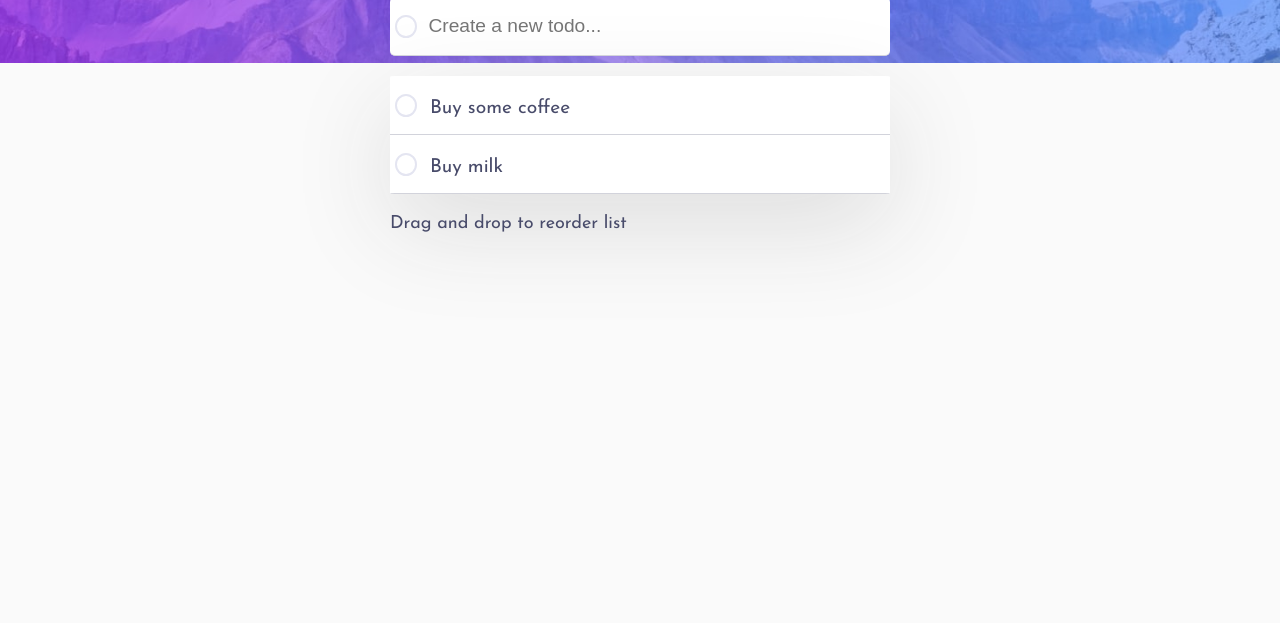
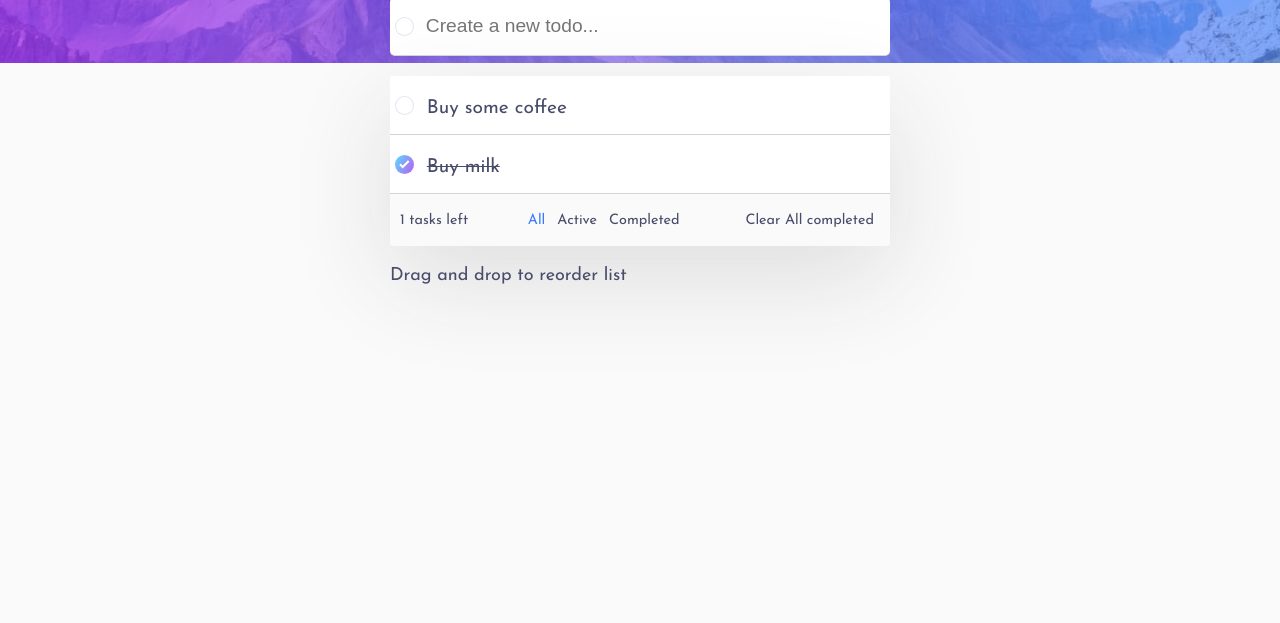
Before and after one commit to parul5/todo-app-main, a plain HTML site: page index.html in a window 1280 px wide. Shown: the part 177-800 px from the top of the page. Drawn offline with Linux system fonts and the light colour scheme.

Commit message:
add bottom bar and fix some bugs

```diff
--- a/index.html
+++ b/index.html
@@ -37,7 +37,7 @@
       </div>
 
       <div class="add-tasks task-card">
-        <div class="circle"></div>
+        <div class="circle"><div class="inner-circle"></div></div>
         <input type="text" id="new-task" placeholder="Create a new todo..." />
       </div>
 
--- a/script.js
+++ b/script.js
@@ -15,24 +15,80 @@ let uniqueId = function () {
 
 let tasks = [{
     description: 'Buy some coffee',
-    status: 'active',
     isChecked: false,
     id: uniqueId()
 },
 {
     description: 'Buy milk',
-    status: 'completed',
-    isChecked: false,
-    id: uniqueId()
+    isChecked: true,
+    id: 163380157084
 }
 ];
 
-function listTasks(filterParam) {
+let count = 0;
+function setCount() {
+    count = 0;
+    for (let i = 0; i < tasks.length; i++) {
+        if (!tasks[i].isChecked) {
+            count++;
+        }
+    }
+}
+
+let activeFilter = 0;
+
+function bottombar() {
+    let html = '';
+    html += `<div class="bottom-bar"><div>${count} tasks left</div>`;
+    if (activeFilter == 0) {
+        // show bottom bar with 'All' highlighted
+        html += `<div><span class="highlight" onclick="setFilter(0)" >All</span><span onclick="setFilter(1)" >Active</span><span onclick="setFilter(2)">Completed</span></div>`;
+    } else if (activeFilter == 1) {
+        //show bottom bar with active highlighted
+        html += `<div><span onclick="setFilter(0)" >All</span><span class="highlight" onclick="setFilter(1)">Active</span><span onclick="setFilter(2)">Completed</span></div>`;
+    } else {
+        // show completed highlighted
+        html += `<div><span onclick="setFilter(0)" >All</span><span onclick="setFilter(1)">Active</span><span class="highlight" onclick="setFilter(2)">Completed</span></div>`;
+    }
+    html += `<span onclick="clearAllCompleted()">Clear All completed</span></div>`;
+    document.getElementById('task-view').innerHTML += html;
+}
+
+function setFilter(filter) {
+    activeFilter = filter;
+    listTasks();
+}
+
+function clearAllCompleted() {
+    for (let i = 0; i < tasks.length; i++) {
+        if (tasks[i].isChecked) {
+            tasks.splice(i, 1);
+        }
+    }
+    listTasks();
+}
+
+function listTasks() {
     let html = '';
     for (let i = 0; i < tasks.length; i++) {
-        if (filterParam == tasks[i].status || filterParam == 'all' || filterParam == undefined) {
-            html += `<div class="task-card" id="${tasks[i].id}">
-            <div class="circle"></div>
+        if (tasks[i].isChecked) {
+            if (activeFilter != 1) {
+                html += `<div class="task-card draggable" id="${tasks[i].id}" draggable="true">
+                    <div class="circle check checked" onclick="check(${tasks[i].id})"><svg xmlns="http://www.w3.org/2000/svg" width="11" height="9"><path fill="none" stroke="#FFF" stroke-width="2" d="M1 4.304L3.696 7l6-6"/></svg></div>
+                    <p class="task-desc"><strike>${tasks[i].description}</strike></p>
+                    <button onclick="deleteTask(${tasks[i].id})"><svg xmlns="http://www.w3.org/2000/svg" width="18" height="18">
+                    <path
+                        fill="#494C6B"
+                        fill-rule="evenodd"
+                        d="M16.97 0l.708.707L9.546 8.84l8.132 8.132-.707.707-8.132-8.132-8.132 8.132L0 16.97l8.132-8.132L0 .707.707 0 8.84 8.132 16.971 0z"
+                    />
+                    </svg></button>
+                </div>`;
+            }
+        } else {
+            if (activeFilter != 2) {
+                html += `<div class="task-card draggable" id="${tasks[i].id}" draggable="true">
+                    <div class="circle check" onclick="check(${tasks[i].id})"><div class="inner-circle"></div></div>
                     <p class="task-desc">${tasks[i].description}</p>
                     <button onclick="deleteTask(${tasks[i].id})"><svg xmlns="http://www.w3.org/2000/svg" width="18" height="18">
                     <path
@@ -41,10 +97,13 @@ function listTasks(filterParam) {
                         d="M16.97 0l.708.707L9.546 8.84l8.132 8.132-.707.707-8.132-8.132-8.132 8.132L0 16.97l8.132-8.132L0 .707.707 0 8.84 8.132 16.971 0z"
                     />
                     </svg></button>
-          </div>`
+                    </div>`;
+                }
             }
     }
     document.getElementById('task-view').innerHTML = html;
+    setCount();
+    bottombar();
 }
 
 function deleteTask(id) {
@@ -54,7 +113,8 @@ function deleteTask(id) {
         }
     }
     console.log('deleting task with id ' + id);
-    document.getElementById(id).remove();
+    setCount();
+    listTasks();
 }
 
 
@@ -62,20 +122,41 @@ function createNewTask(e) {
     if (e.keyCode == 13) {
         e.preventDefault();
         if (e.target.value == '') return;
-        let obj = { description: e.target.value, status: 'active', isChecked: false, id: uniqueId() };
+        let obj = { description: e.target.value, isChecked: false, id: uniqueId() };
         tasks.push(obj);
         listTasks();
-        console.log('last child(svg) ' + obj.id.lastChild);
-
         e.target.value = '';
     }
 }
 
+function check(cardId) {
+    count = 0;
+    for (let i = 0; i < tasks.length; i++) {
+        if (cardId == tasks[i].id) {
+            tasks[i].isChecked = !tasks[i].isChecked;
+        }
+    }
     listTasks();
-// for (let i = 0; i < tasks.length; i++) {
-//     let id = tasks[i].id;
-//     console.log('adding listener' + tasks[i].id);
-//     document.getElementById(id).lastChild.addEventListener('click', deleteTask);
-// }
+}
+
+
+listTasks();
 
 document.getElementById('new-task').addEventListener("keyup", createNewTask);
+
+// const draggables = document.querySelectorAll('.draggable');
+// const constainer = document.querySelector('task-view');
+
+// draggables.forEach(draggable => {
+//     draggable.addEventListener('dragstart', () => {
+//         console.log('dragging');
+//         draggable.classList.add('dragging');
+//     });
+//     draggable.addEventListener('dragend', () => {
+//         draggable.classList.remove('dragging');
+//     })
+// });
+
+// function getDragAfterElement(task, y) {
+//     const draggableElements = [...document.querySelectorAll('draggable:not(.dragging)')]
+// }
--- a/style.css
+++ b/style.css
@@ -1,5 +1,5 @@
 :root {
-  --light-bg-image: url("./images/bg-desktop-light.jpg");
+  --bg-image: url("./images/bg-desktop-light.jpg");
   --bg-color: hsl(0, 0%, 98%);
   --card-color: #fff;
   --circle-border: hsl(236, 33%, 92%);
@@ -9,7 +9,7 @@
 }
 
 .dark-theme {
-  --light-bg-image: url("./images/bg-desktop-light.jpg");
+  --bg-image: url("./images/bg-desktop-dark.jpg");
   --bg-color: hsl(235, 21%, 11%);
   --card-color: hsl(235, 24%, 19%);
   --card-border: hsl(233, 14%, 35%);
@@ -27,7 +27,7 @@ body {
 }
 
 header {
-  background-image: var(--light-bg-image);
+  background-image: var(--bg-image);
   height: 30vh;
   background-position: center;
   background-repeat: no-repeat;
@@ -52,6 +52,11 @@ h1 {
   justify-content: space-between;
 }
 
+#theme-toggle:hover svg {
+  filter: drop-shadow(0 0 0.5rem #fff);
+  cursor: pointer;
+}
+
 .add-tasks {
   border-radius: 5px;
 }
@@ -70,11 +75,28 @@ input:focus {
 }
 
 .circle {
-  height: 19px;
-  width: 19px;
+  min-height: 19px;
+  min-width: 19px;
   border-radius: 50%;
   margin-right: 2%;
-  border: 2px solid var(--circle-border);
+  background: var(--circle-border);
+  display: grid;
+  place-items: center;
+}
+
+.circle:hover {
+  background-image: linear-gradient(
+    120deg,
+    hsl(192, 100%, 67%),
+    hsl(280, 87%, 65%)
+  );
+}
+
+.inner-circle {
+  width: 90%;
+  height: 90%;
+  border-radius: 50%;
+  background-color: var(--card-color);
 }
 
 .task-view {
@@ -89,7 +111,8 @@ input:focus {
   justify-content: space-between;
   align-items: center;
   padding: 5px;
-  height: 3rem;
+  height: fit-content;
+  min-height: 3rem;
   font-size: 1.2rem;
   background: var(--card-color);
   border-bottom: 1px solid var(--card-border);
@@ -110,9 +133,56 @@ button {
   opacity: 0;
   background: none;
   border: none;
+  cursor: pointer;
+}
+
+.draggable {
+  cursor: move;
+}
+
+.dragging {
+  opacity: 0.8;
+  transform: scale(0.9);
+  transition: all 0.2s ease-out;
 }
 
 .footer {
   font-size: 0.9rem;
   height: 1.8rem;
 }
+
+.check {
+  cursor: pointer;
+}
+
+.checked {
+  background-image: linear-gradient(
+    120deg,
+    hsl(192, 100%, 67%),
+    hsl(280, 87%, 65%)
+  );
+}
+
+.highlight {
+  color: hsl(220, 98%, 61%);
+}
+
+.bottom-bar {
+  display: flex;
+  justify-content: space-between;
+  align-items: center;
+  height: 2rem;
+  font-size: 0.9rem;
+  padding: 10px;
+}
+
+.bottom-bar span {
+  box-sizing: border-box;
+  margin: 0px 3px;
+  cursor: pointer;
+  padding: 3px;
+}
+
+.bottom-bar span:hover {
+  text-shadow: 0 0 0.03px;
+}
```
Lines whose indentation alone changed are shown as unchanged.
